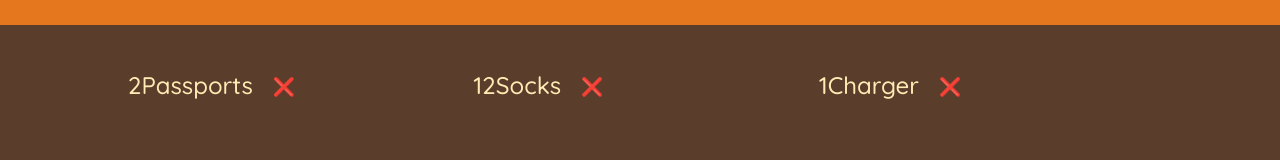
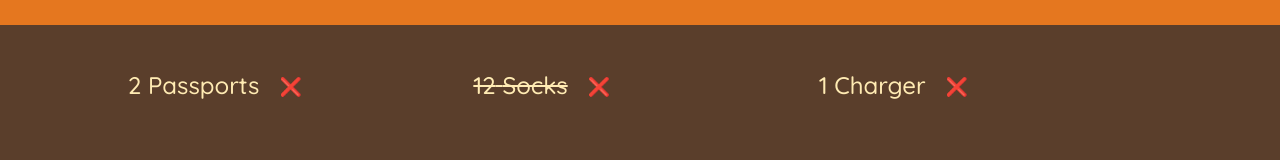
Before and after one commit to OlaiwonAbdullahi/FarAway-Travel-list, a React (Vite) app: page / in a window 1280 px wide. Shown: the part 233-393 px from the top of the page. Built offline with nearby package versions, Linux system fonts and the light colour scheme.

Commit message:
update App.tsx, data.tsx and src/index.css

```diff
--- a/src/App.tsx
+++ b/src/App.tsx
@@ -17,7 +17,7 @@ function Logo() {
 function Form() {
   return (
     <div className="add-form">
-      <h3>What did you need for your trip?😁</h3>{" "}
+      <h3>What did you need for your trip?😁</h3>
     </div>
   );
 }
@@ -37,9 +37,8 @@ function PackingList() {
 function Item({ item }) {
   return (
     <li>
-      <span>
-        {item.quantity}
-        {item.description}
+      <span style={{ textDecoration: item.packed ? "line-through" : "none" }}>
+        {item.quantity} {item.description}
       </span>
       <button>❌</button>
     </li>
```
